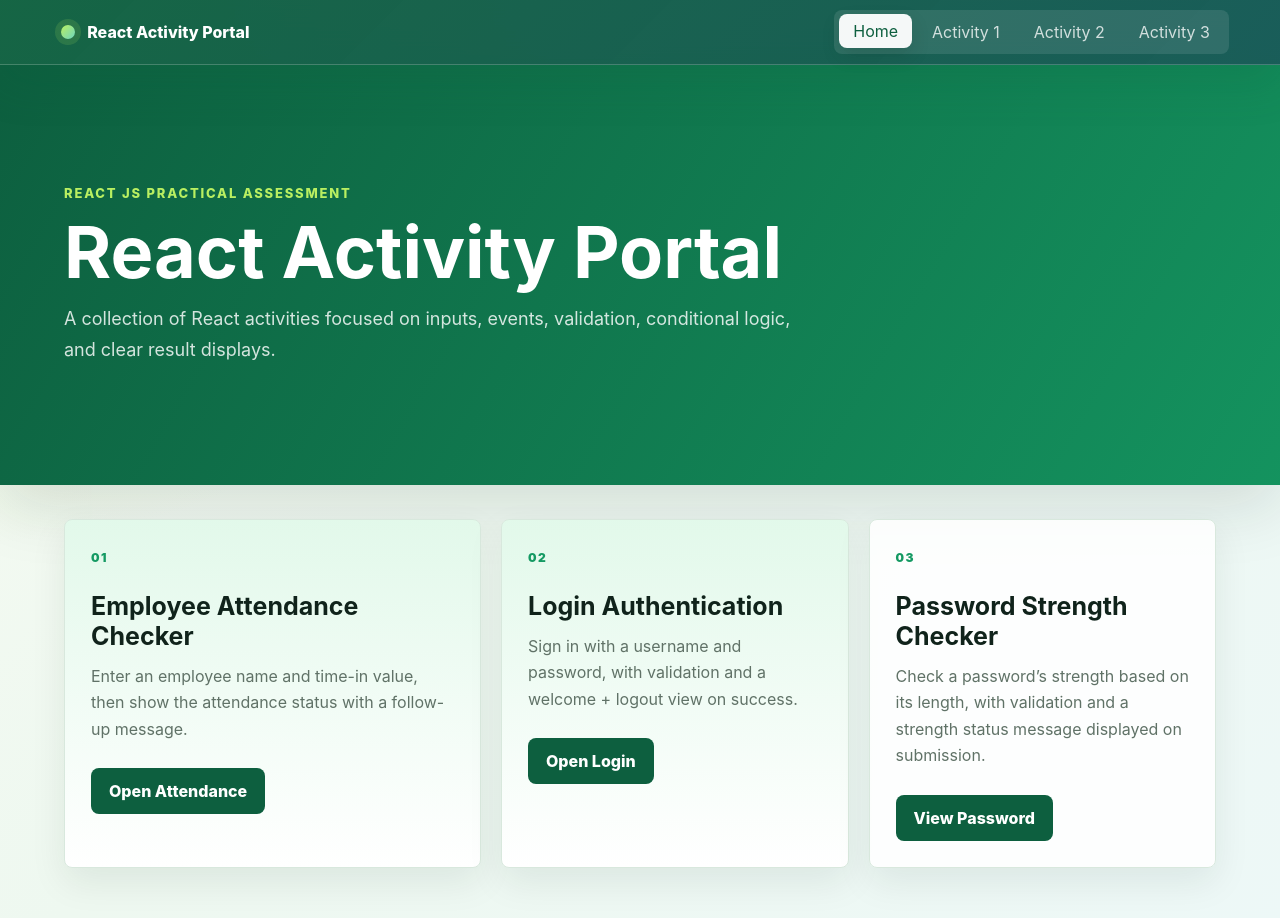
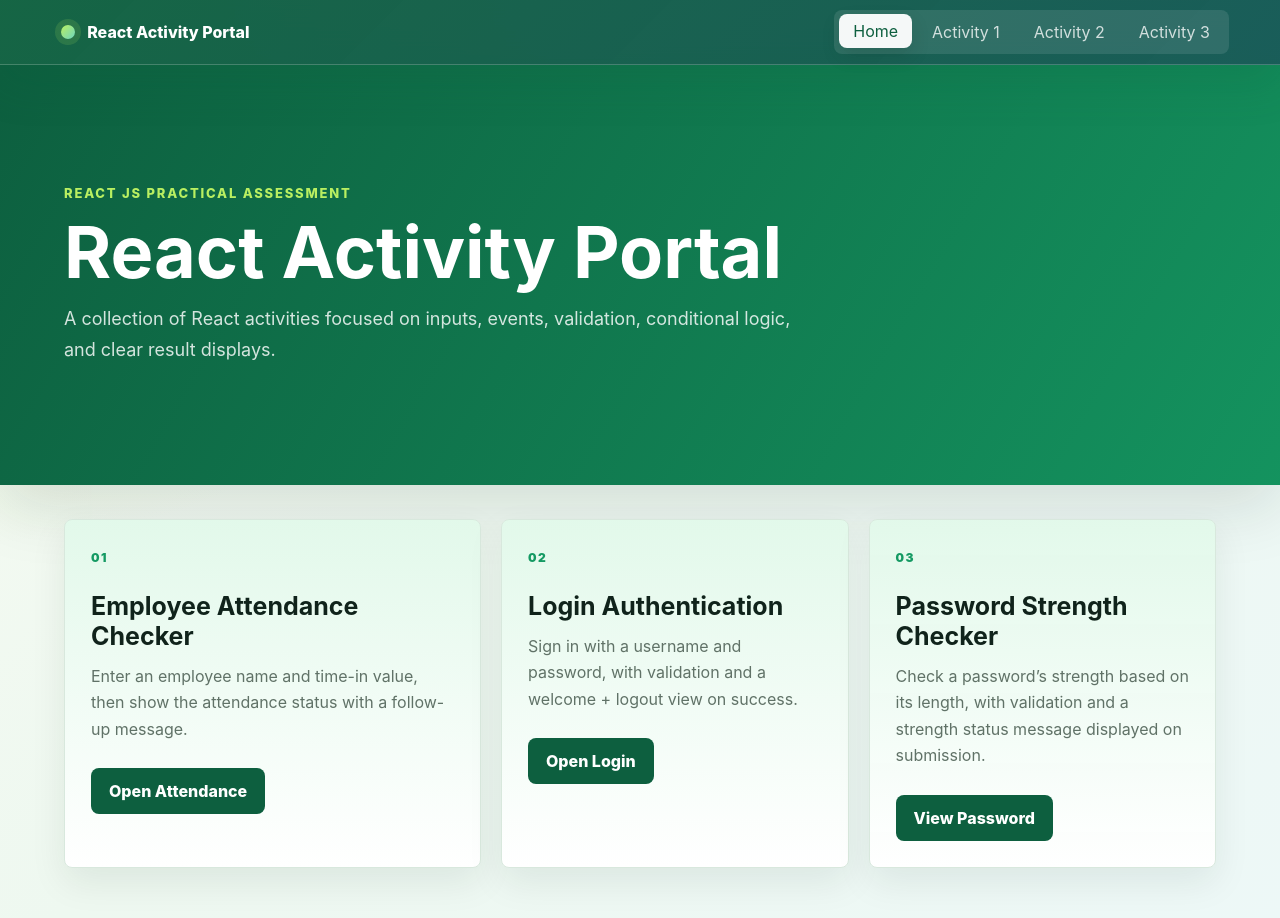
Before and after one commit to JholanL/react-activity-portal, a React (Vite) app: page / in a window 1280 px wide. Shown: the top 918 px of the page. Built offline with nearby package versions, Linux system fonts and the light colour scheme.

Commit message:
Update activity

```diff
--- a/src/pages/Dashboard.jsx
+++ b/src/pages/Dashboard.jsx
@@ -37,7 +37,7 @@ function Dashboard({ setCurrentPage }) {
           </button>
         </article>
 
-        <article className="activity-card construction-card">
+        <article className="activity-card feature-card">
           <span className="activity-number">03</span>
           <h2>Password Strength Checker</h2>
 
```
